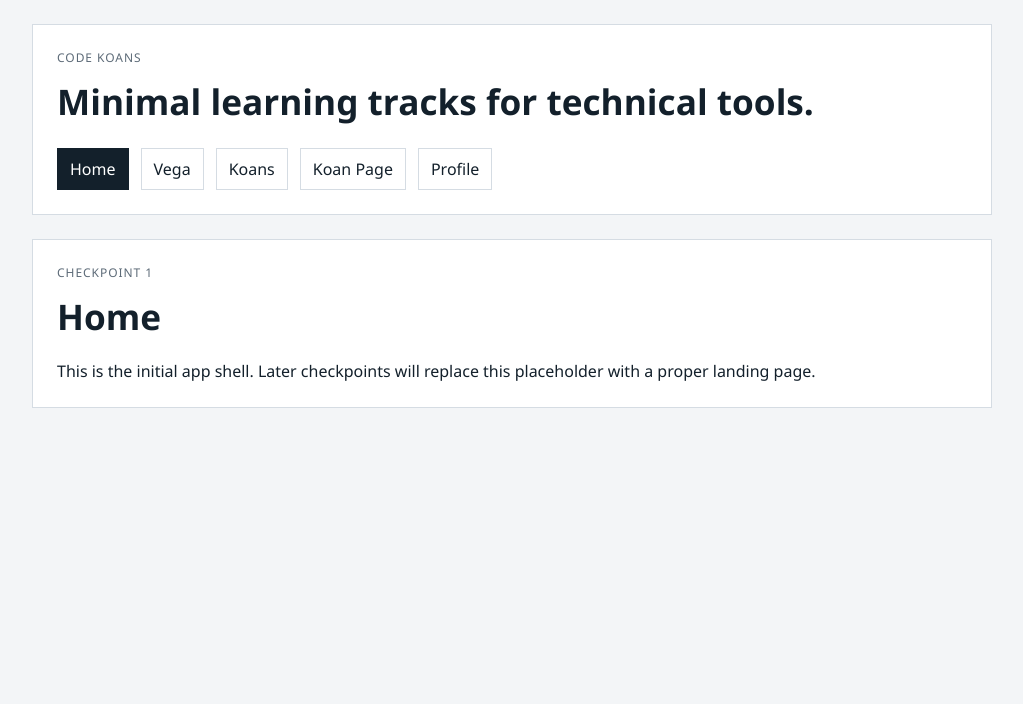
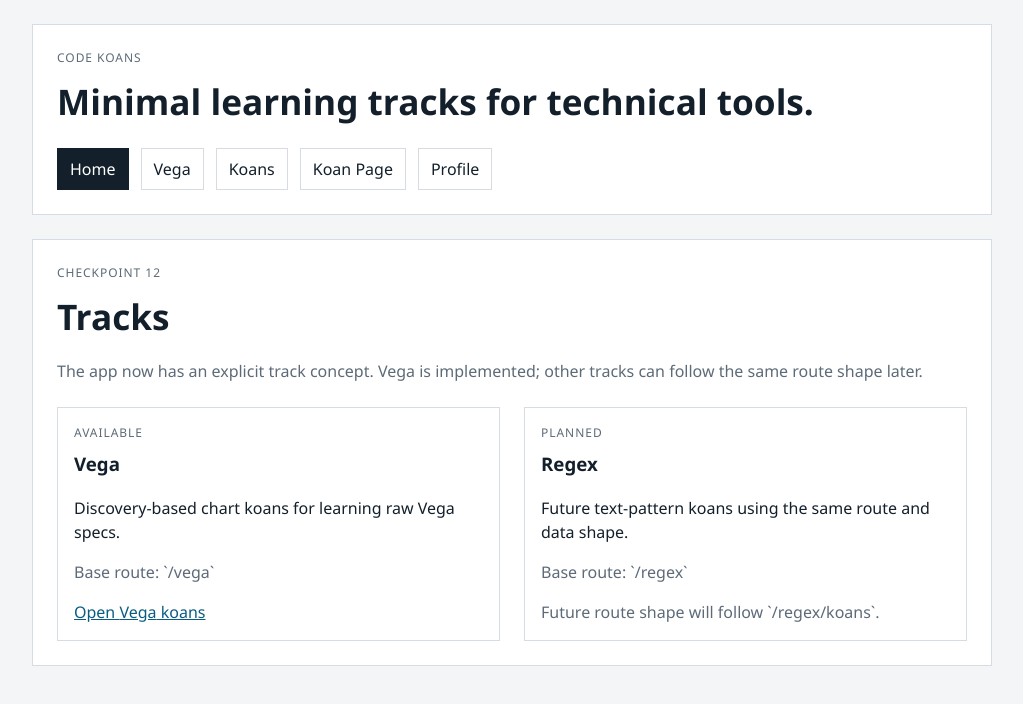
Before and after one commit to paddy-devan/code-koans, a React (Vite) app: page / in a window 1280 px wide. Shown: the top 704 px of the page, without its empty margins (128-1151 px from the left). Built offline with nearby package versions, Linux system fonts and the light colour scheme; no server answers.

Commit message:
feat: setup for future language tracks

```diff
--- a/src/components/AppLayout.tsx
+++ b/src/components/AppLayout.tsx
@@ -1,10 +1,11 @@
 import { NavLink, Outlet } from "react-router-dom";
+import { getTrackKoanPath, getTrackKoansPath, getTrackPath } from "../tracks";
 
 const navItems = [
   { to: "/", label: "Home", end: true },
-  { to: "/vega", label: "Vega" },
-  { to: "/vega/koans", label: "Koans" },
-  { to: "/vega/koans/bar-chart-basics", label: "Koan Page" },
+  { to: getTrackPath("vega"), label: "Vega" },
+  { to: getTrackKoansPath("vega"), label: "Koans" },
+  { to: getTrackKoanPath("vega", "bar-chart-basics"), label: "Koan Page" },
   { to: "/profile", label: "Profile" },
 ];
 
--- a/src/koans/types.ts
+++ b/src/koans/types.ts
@@ -1,3 +1,5 @@
+import type { TrackId } from "../tracks";
+
 export type VegaKoanDifficulty = "beginner" | "intermediate" | "advanced";
 
 export type VegaDatum = Record<string, string | number>;
@@ -46,6 +48,7 @@ export type VegaKoanCheck =
 
 export type VegaKoan = {
   id: string;
+  track: Extract<TrackId, "vega">;
   slug: string;
   title: string;
   summary: string;
--- a/src/koans/vegaKoans.ts
+++ b/src/koans/vegaKoans.ts
@@ -3,6 +3,7 @@ import type { VegaKoan } from "./types";
 export const vegaKoans: VegaKoan[] = [
   {
     id: "bar-chart-basics",
+    track: "vega",
     slug: "bar-chart-basics",
     title: "Bar Chart Basics",
     summary: "Build a simple bar chart from categorical data.",
@@ -102,6 +103,7 @@ export const vegaKoans: VegaKoan[] = [
   },
   {
     id: "sort-bars-descending",
+    track: "vega",
     slug: "sort-bars-descending",
     title: "Sort Bars Descending",
     summary: "Order bars from largest value to smallest value.",
@@ -222,6 +224,7 @@ export const vegaKoans: VegaKoan[] = [
   },
   {
     id: "color-by-category",
+    track: "vega",
     slug: "color-by-category",
     title: "Color by Category",
     summary: "Use color to differentiate categorical groups.",
--- a/src/pages/HomePage.tsx
+++ b/src/pages/HomePage.tsx
@@ -1,10 +1,37 @@
-import { PlaceholderPage } from "../components/PlaceholderPage";
+import { Link } from "react-router-dom";
+import { getTrackKoansPath, getTrackPath, trackDefinitions } from "../tracks";
 
 export function HomePage() {
   return (
-    <PlaceholderPage
-      title="Home"
-      description="This is the initial app shell. Later checkpoints will replace this placeholder with a proper landing page."
-    />
+    <section className="panel">
+      <p className="eyebrow">Checkpoint 12</p>
+      <h2>Tracks</h2>
+      <p className="support-copy">
+        The app now has an explicit track concept. Vega is implemented; other tracks can follow the
+        same route shape later.
+      </p>
+
+      <div className="track-grid">
+        {trackDefinitions.map((track) => (
+          <section key={track.id} className="track-card">
+            <p className="eyebrow">{track.status === "implemented" ? "Available" : "Planned"}</p>
+            <h3>{track.name}</h3>
+            <p>{track.summary}</p>
+            <p className="support-copy">Base route: `{getTrackPath(track.id)}`</p>
+            {track.status === "implemented" ? (
+              <p>
+                <Link to={getTrackKoansPath(track.id)} className="inline-link">
+                  Open {track.name} koans
+                </Link>
+              </p>
+            ) : (
+              <p className="support-copy">
+                Future route shape will follow `{getTrackKoansPath(track.id)}`.
+              </p>
+            )}
+          </section>
+        ))}
+      </div>
+    </section>
   );
 }
--- a/src/pages/VegaLandingPage.tsx
+++ b/src/pages/VegaLandingPage.tsx
@@ -1,10 +1,23 @@
-import { PlaceholderPage } from "../components/PlaceholderPage";
+import { Link } from "react-router-dom";
+import { getTrackDefinition, getTrackKoansPath } from "../tracks";
 
 export function VegaLandingPage() {
+  const track = getTrackDefinition("vega");
+
   return (
-    <PlaceholderPage
-      title="Vega Landing"
-      description="This route reserves the Vega track entry point. It is intentionally static for Checkpoint 1."
-    />
+    <section className="panel">
+      <p className="eyebrow">Checkpoint 12</p>
+      <h2>{track?.name ?? "Vega"} Track</h2>
+      <p>{track?.summary}</p>
+      <p className="support-copy">
+        This is the only implemented track right now. Other tracks can follow the same top-level
+        route pattern later.
+      </p>
+      <p>
+        <Link to={getTrackKoansPath("vega")} className="inline-link">
+          Browse Vega koans
+        </Link>
+      </p>
+    </section>
   );
 }
--- a/src/styles.css
+++ b/src/styles.css
@@ -90,6 +90,22 @@ a {
 
 .panel p:last-child {
   margin-bottom: 0;
+}
+
+.track-grid {
+  display: grid;
+  grid-template-columns: repeat(auto-fit, minmax(240px, 1fr));
+  gap: 24px;
+  margin-top: 24px;
+}
+
+.track-card {
+  border: 1px solid #d5dce3;
+  padding: 16px;
+}
+
+.track-card h3 {
+  margin-top: 0;
 }
 
 .koan-list {
--- /dev/null
+++ b/src/tracks.ts
@@ -0,0 +1,39 @@
+export type TrackId = "vega" | "regex";
+
+export type TrackDefinition = {
+  id: TrackId;
+  name: string;
+  summary: string;
+  status: "implemented" | "planned";
+};
+
+export const trackDefinitions: TrackDefinition[] = [
+  {
+    id: "vega",
+    name: "Vega",
+    summary: "Discovery-based chart koans for learning raw Vega specs.",
+    status: "implemented",
+  },
+  {
+    id: "regex",
+    name: "Regex",
+    summary: "Future text-pattern koans using the same route and data shape.",
+    status: "planned",
+  },
+];
+
+export function getTrackPath(trackId: TrackId) {
+  return `/${trackId}`;
+}
+
+export function getTrackKoansPath(trackId: TrackId) {
+  return `${getTrackPath(trackId)}/koans`;
+}
+
+export function getTrackKoanPath(trackId: TrackId, koanId: string) {
+  return `${getTrackKoansPath(trackId)}/${koanId}`;
+}
+
+export function getTrackDefinition(trackId: TrackId) {
+  return trackDefinitions.find((track) => track.id === trackId);
+}
```
Also changed, not shown: src/main.tsx (+4 -3 lines).
